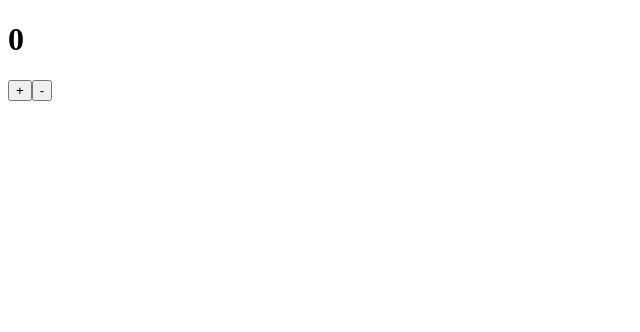
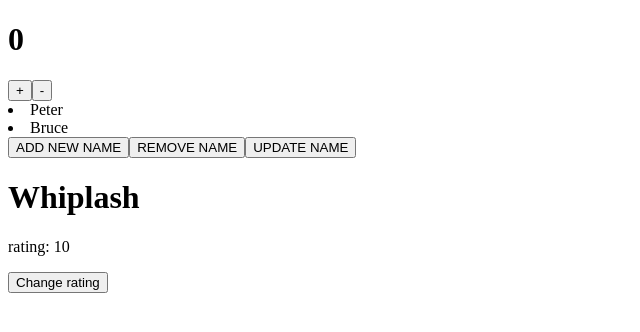
Before and after one commit to Hrisshhii/react-practice, a React (Vite) app in the folder react-basics/: page / in a window 1280 px wide. Shown: the top 332 px of the page, without its empty margins (0-640 px from the left). Built offline with nearby package versions, Linux system fonts and the light colour scheme.

Commit message:
More about useState

```diff
--- a/react-basics/src/components/Hooks.jsx
+++ b/react-basics/src/components/Hooks.jsx
@@ -11,11 +11,38 @@
   const [count,setCount]=useState(0);
   const increment=()=>setCount(count+1);
   const decrement=()=>setCount(count-1);
+
+  const [names,setNames]=useState(['Peter','Bruce']);
+  const addName=()=>setNames([...names,'Clark']);
+  const removeName=()=>setNames(names.filter(f=>f!='Clark'));
+  const updateName=()=>{setNames(names.map(f=>f==='Peter'?'Peter Parker':f))};
+
+  const [movie,setMovie]=useState({
+    title:'Whiplash',
+    rating: 10
+  });
+
+  const changeRat=()=>{
+    //const copyMovie={...movie,rating:11};
+    //setMovie({copyMovie});
+    setMovie({...movie,rating:11});
+  };
   return (
     <>
       <h1>{count}</h1>
       <button onClick={increment}> + </button>
       <button onClick={decrement}> - </button>
+
+      {names.map(fr=>(
+        <li key={crypto.randomUUID}>{fr}</li>
+      ))}
+      <button onClick={addName}>ADD NEW NAME</button>
+      <button onClick={removeName}>REMOVE NAME</button>
+      <button onClick={updateName}>UPDATE NAME</button>
+
+      <h1>{movie.title}</h1>
+      <p>rating: {movie.rating}</p>
+      <button onClick={changeRat}>Change rating</button>
     </>
   );
 }
```
